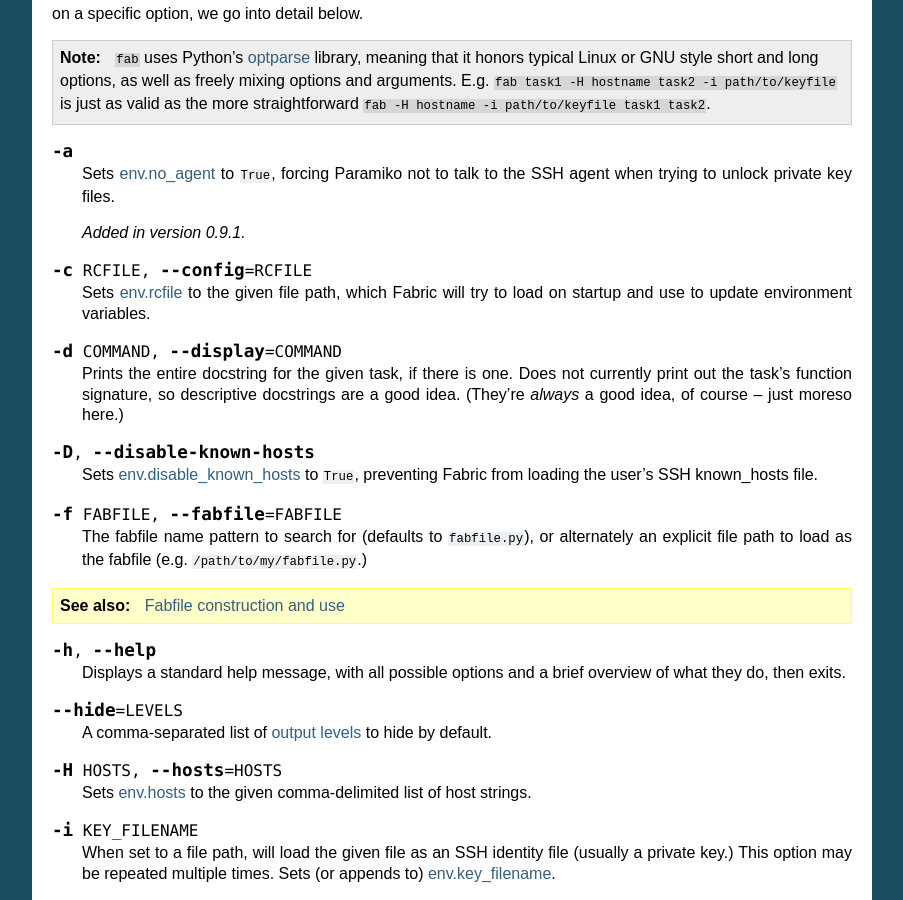
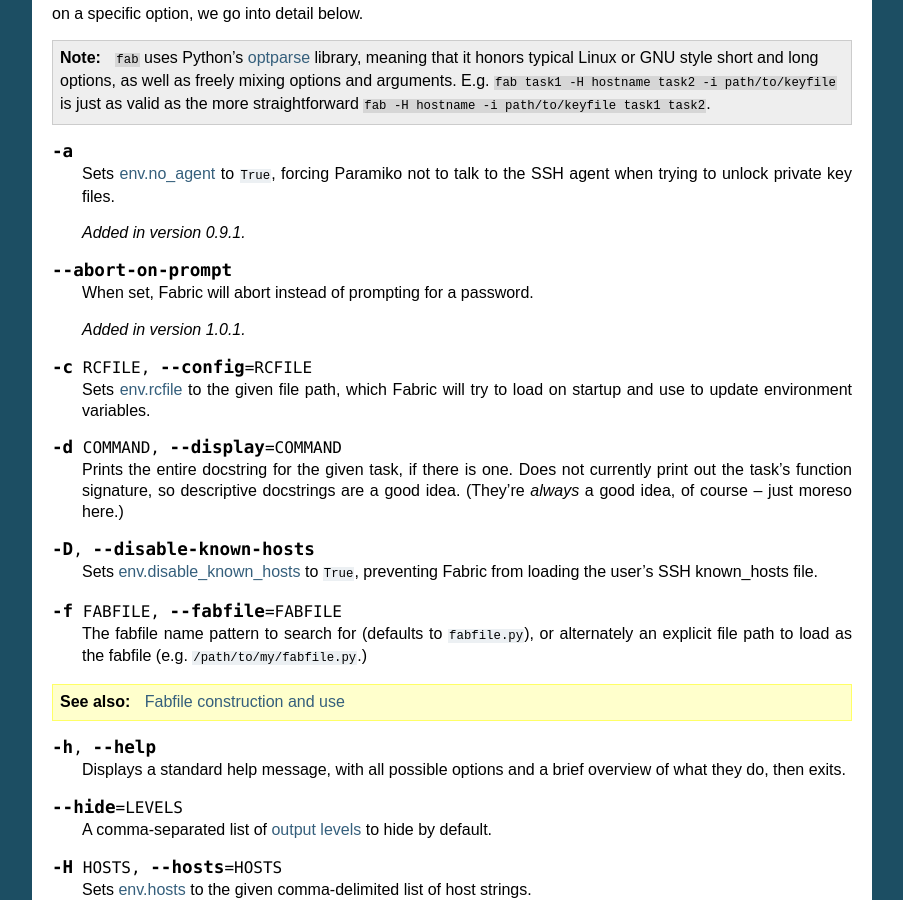
Before and after one commit to fabric/fabric, a Sphinx documentation site: the page built from docs/usage/fab.rst, in a window 1280 px wide and 900 px high, scrolled down 1130 px. Shown: the whole window, without its empty margins (198-1101 px from the left). Built offline with Sphinx 7.4.7, drawn with Linux system fonts in a browser that asks for light colours.

Commit message:
doc changes for --abort-on-prompt option — issue 189

```diff
--- a/docs/changes/1.0.1.rst
+++ b/docs/changes/1.0.1.rst
@@ -5,6 +5,8 @@ Changes in version 1.0.1
 Bugfixes
 ========
 
+* :issue:`189`: Added option ``--abort-on-prompt`` to abort instead of prompting
+  for a password.
 * :issue:`301`: Fixed a bug in `~fabric.operations.local`'s behavior when
   ``capture=False`` and ``output.stdout`` (or ``.stderr``) was also ``False``.
   Thanks to Chris Rose for the catch.
--- a/docs/usage/fab.rst
+++ b/docs/usage/fab.rst
@@ -90,6 +90,12 @@ below.
 
     .. versionadded:: 0.9.1
 
+.. cmdoption:: --abort-on-prompt
+
+    When set, Fabric will abort instead of prompting for a password.
+
+    .. versionadded:: 1.0.1
+
 .. cmdoption:: -c RCFILE, --config=RCFILE
 
     Sets :ref:`env.rcfile <rcfile>` to the given file path, which Fabric will
@@ -124,7 +130,6 @@ below.
 
     A comma-separated list of :doc:`output levels <output_controls>` to hide by
     default.
-
 
 .. cmdoption:: -H HOSTS, --hosts=HOSTS
 
```
